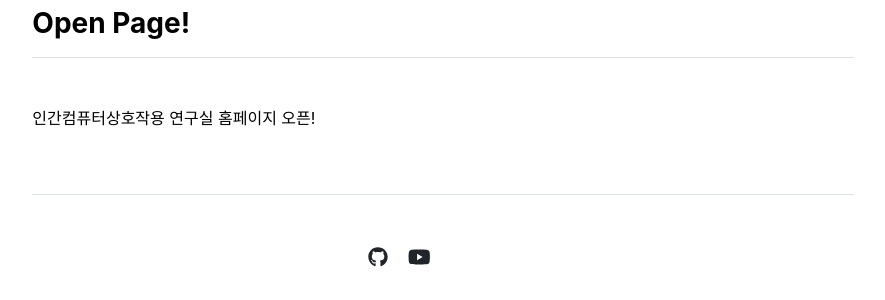
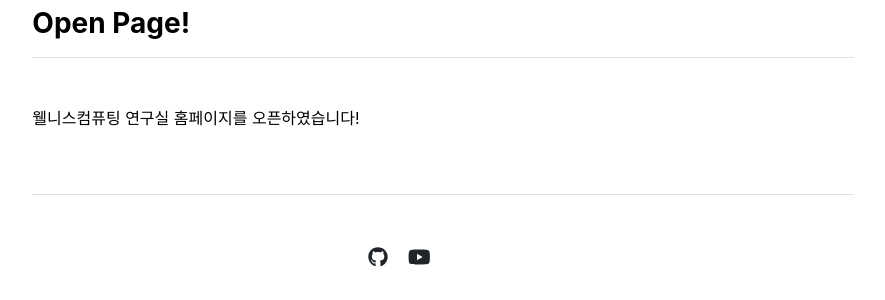
Before and after one commit to CNU-Wellness-Computing-Lab/site, a Jekyll site: the page built from _posts/2022-11-28-open-page.md, in a window 1280 px wide. Shown: the part 166-466 px from the top of the page, without its empty margins (197-1082 px from the left). Built offline with Jekyll 4.4.1, drawn with Linux system fonts in a browser that asks for light colours.

Commit message:
Update 2022-11-28-open-page.md

```diff
--- a/_posts/2022-11-28-open-page.md
+++ b/_posts/2022-11-28-open-page.md
@@ -2,4 +2,4 @@
 layout: post
 title: "Open Page!"
 ---
-인간컴퓨터상호작용 연구실 홈페이지 오픈!
+웰니스컴퓨팅 연구실 홈페이지를 오픈하였습니다!
```
